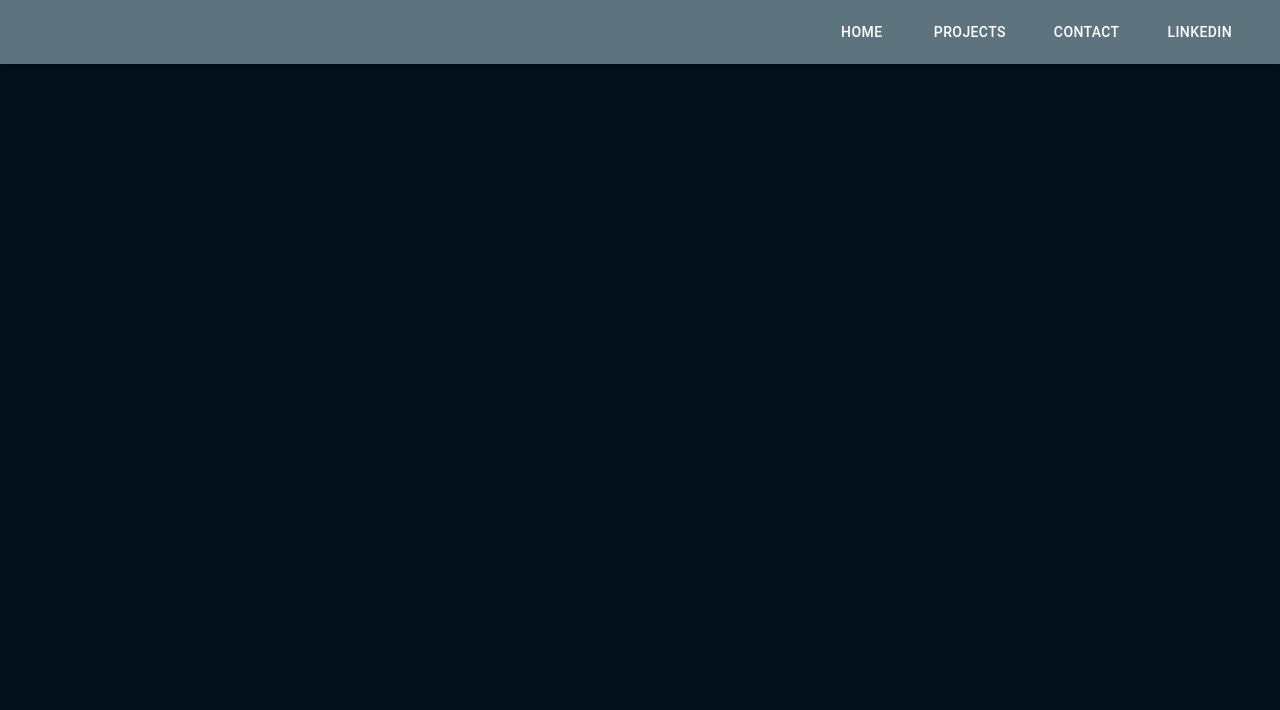
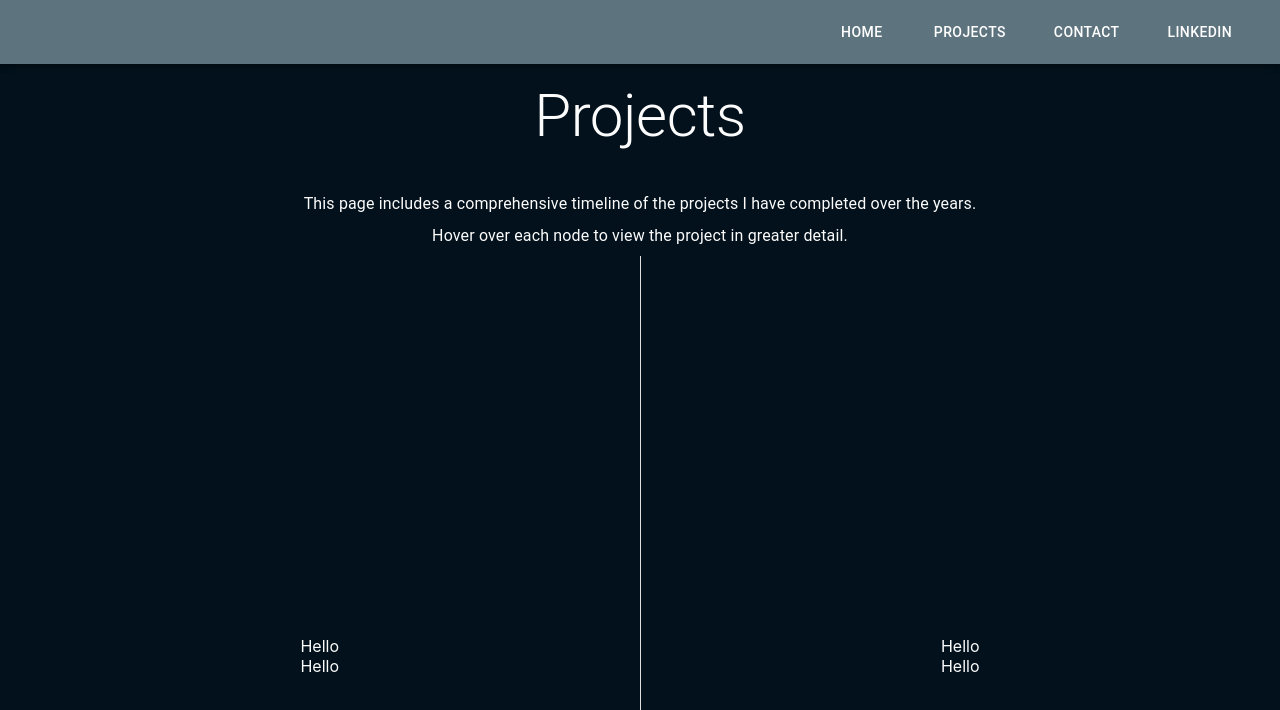
Before and after one commit to forrester-aidan/portfolio_v2, a React (Create React App) app: page /projects in a window 1280 px wide. Shown: the top 710 px of the page. Built offline with nearby package versions, Linux system fonts and the light colour scheme.

Commit message:
began timeline

```diff
--- a/src/App.tsx
+++ b/src/App.tsx
@@ -4,7 +4,7 @@ import logo from './logo.svg';
 import './App.css';
 import { BrowserRouter as Router, Route, Routes } from 'react-router-dom';
 import Home from './components/Home';
-import Projects from './components/Projects';
+import Projects from './components/projects/Projects';
 
 function App() {
   return (
--- a/src/components/Projects.tsx
+++ /dev/null
@@ -1,12 +0,0 @@
-import React from 'react'
-import NavBar from './nav/NavBar'
-
-const Projects = () => {
-  return (
-    <div>
-      <NavBar/>
-    </div>
-  )
-}
-
-export default Projects
--- /dev/null
+++ b/src/components/projects/Projects.tsx
@@ -0,0 +1,31 @@
+import React from 'react'
+import NavBar from '../nav/NavBar'
+import { Typography } from '@mui/material'
+import VerticalProjectTimeline from './VerticalProjectTimeline'
+
+const Projects = () => {
+  return (
+    <div>
+      <NavBar/>
+      <Typography variant='h2' sx={{
+        paddingTop: 2
+      }}>
+        Projects
+      </Typography>
+      <Typography variant='body1' sx={{
+        paddingTop: 5
+      }}>
+        This page includes a comprehensive timeline of the projects I have completed over the years.
+      </Typography>
+      <Typography variant='body1' sx={{
+        padding: 1
+      }}>
+        Hover over each node to view the project in greater detail.
+      </Typography>
+
+      <VerticalProjectTimeline />
+    </div>
+  )
+}
+
+export default Projects
--- /dev/null
+++ b/src/components/projects/VerticalProjectTimeline.tsx
@@ -0,0 +1,29 @@
+import React from 'react'
+import { Box, Paper, Typography, Divider } from '@mui/material';
+
+ const VerticalProjectTimeline = () => {
+   return (
+      <Box sx={{ display: 'flex', alignItems: 'center', height: '100vh' }}>
+         <Box sx={{ display: 'flex', flexDirection: 'column', width: '50%' }}>
+            <Box sx={{ flexGrow: 1 }}>
+               Hello
+            </Box>
+            <Box sx={{ flexGrow: 1 }}>
+               Hello
+            </Box>
+         </Box>
+
+         <Divider orientation="vertical" flexItem sx={{backgroundColor: 'white'}} />
+         <Box sx={{ display: 'flex', flexDirection: 'column', width: '50%' }}>
+            <Box sx={{ flexGrow: 1 }}>
+               Hello
+            </Box>
+            <Box sx={{ flexGrow: 1 }}>
+               Hello
+            </Box>
+         </Box>
+    </Box>
+   );
+ };
+
+export default VerticalProjectTimeline
```
